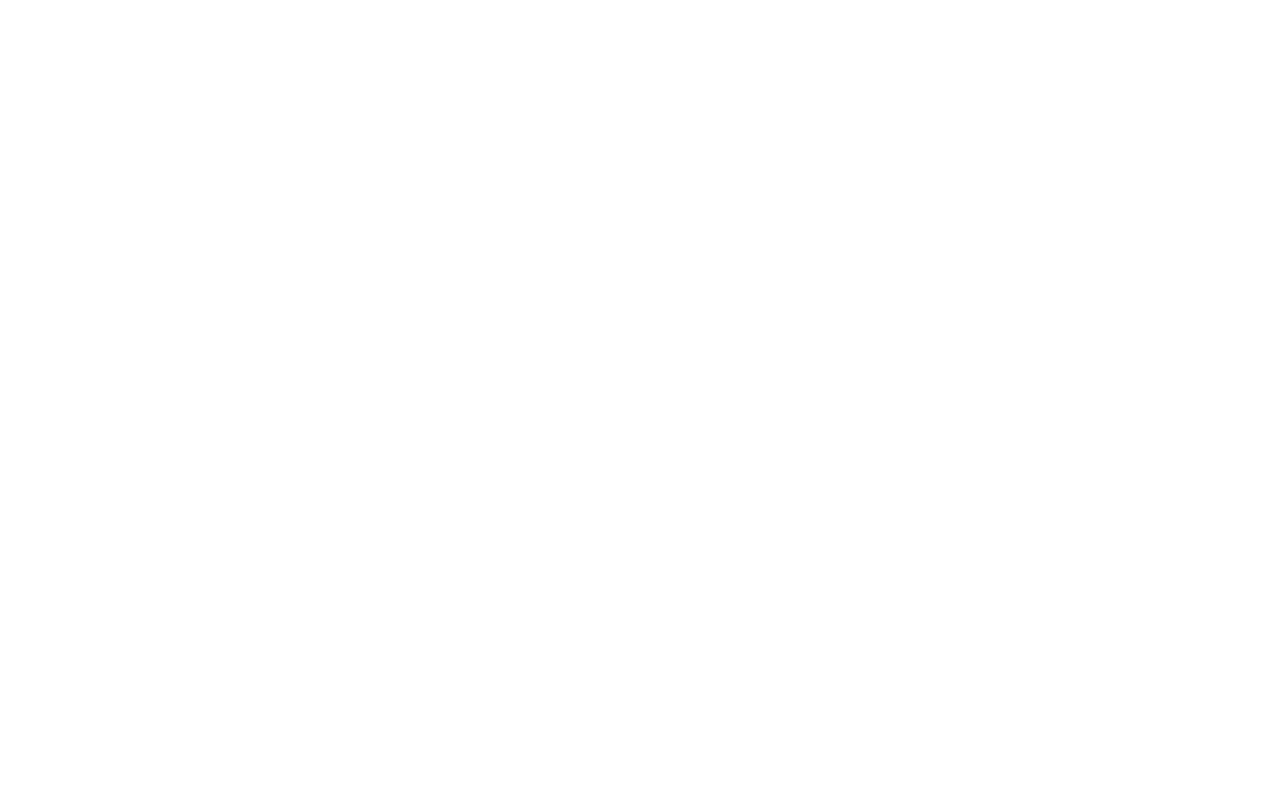
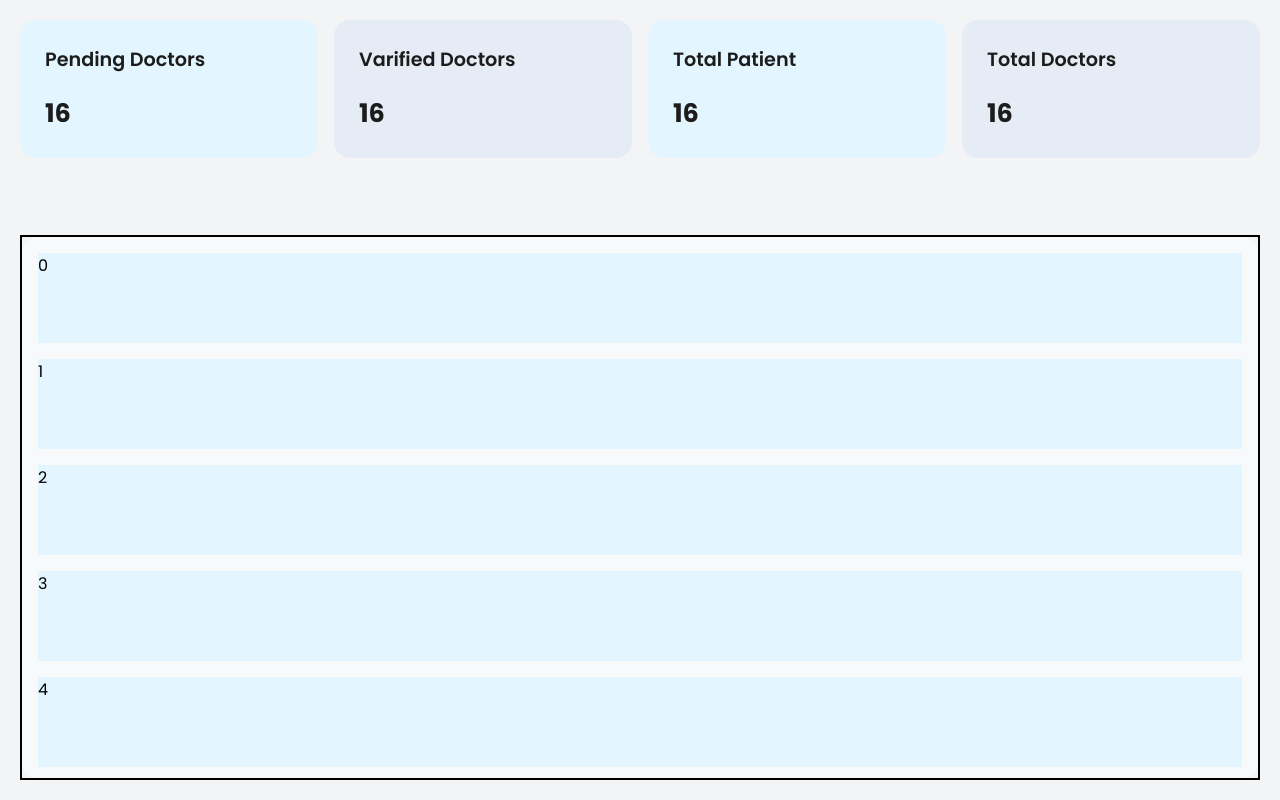
Before and after one commit to anuragjaiswal12/Priscri-Bee, a React (Vite) app: page /Admin-Dashboard in a window 1280 px wide. Before the commit this address had no page. Built offline with nearby package versions, Linux system fonts and the light colour scheme.

Commit message:
Added Dashboard component and UI folders for managing UI elements and Admin Dashboard

```diff
--- a/src/App.jsx
+++ b/src/App.jsx
@@ -1,6 +1,7 @@
 import LoginNavigator from "./Components/LoginNavigator"
 import {Routes,Route} from 'react-router-dom'
 import AdminLogin from "./Components/Admin/AdminLogin"
+import AdminDashbord from "./Components/Admin/AdminDashboard"
 import DoctorLogin from "./Components/Doctor/DoctorLogin"
 import DoctorRegistration from "./Components/Doctor/DoctorRegistration"
 import DoctorDashboard from "./Components/Doctor/DoctorDashboard"
@@ -13,6 +14,7 @@
       <Routes>
         <Route path="/" element={<LoginNavigator/>}/>
         <Route path="/Admin-Login" element={<AdminLogin/>}/>
+        <Route path="/Admin-Dashboard" element={<AdminDashbord/>}/>
         <Route path="/Doctor-Login" element={<DoctorLogin/>}/>
         <Route path="/Doctor-Registration" element={<DoctorRegistration/>}/>
         <Route path="/Doctor-Dashboard" element={<DoctorDashboard/>}/>
--- /dev/null
+++ b/src/Components/Admin/AdminDashboard.jsx
@@ -0,0 +1,29 @@
+import DashbordCard from "../Ui/DashbordCards";
+import DasboardBoady from "../Ui/DashboardBody";
+import React, { useState } from 'react';
+
+import "../../css/Admin.css"
+
+
+function AdminDashbord() {
+    const [elementState,setElementsState] = useState({
+        pendingDoctorsList:false,
+        varifiedDoctorsList:false
+    })
+    // Pending Doctors array of Obj
+    return (
+        <div className="admin-container main--container">
+            <div className="admin__header__cards">
+                <DashbordCard header="Pending Doctors" value={16} type="one" />
+                <DashbordCard header="Varified Doctors" value={16} type="two"/>
+                <DashbordCard header="Total Patient" value={16} type="one"/>
+                <DashbordCard header="Total Doctors" value={16} type="two"/>
+            </div>
+            <div className="admin__dashboard__body">
+                <DasboardBoady/>
+            </div>
+        </div>
+    );
+}
+
+export default AdminDashbord;
--- /dev/null
+++ b/src/Components/Ui/DashboardBody.jsx
@@ -0,0 +1,26 @@
+import "../../css/Dashboard.css"
+import React, { useState } from 'react';
+
+function DasboardBoady() {
+    const [selectedElemnet,setSelectedElemnet] = useState(null)
+    const elementsArray = new Array(20).fill(20).map((item,index) => (
+            <div
+                className="dashboard__body__elements"
+                onClick={()=>extendElements(index)}
+                style={{"min-height": selectedElemnet === index ? "300px" :"90px"}}
+                >
+                    {index}
+            </div>
+        ))
+
+    function extendElements(id){
+        selectedElemnet === id ? setSelectedElemnet(null) : setSelectedElemnet(id)
+    }
+    return (
+        <div className="dashboard__body">
+            {elementsArray}
+        </div>
+     );
+}
+
+export default DasboardBoady;
--- /dev/null
+++ b/src/Components/Ui/DashbordCards.jsx
@@ -0,0 +1,12 @@
+import "../../css/Dashboard.css"
+
+function DashbordCard(props) {
+    return (
+        <div className={`dashboard__card dashboard--bg--${props.type}`}>
+            <div className="dashboard__card__header">{props.header}</div>
+            <div className="dashboard__card__value">{props.value}</div>
+        </div>
+     );
+}
+
+export default DashbordCard;
--- /dev/null
+++ b/src/css/Admin.css
@@ -0,0 +1,16 @@
+.admin-container{
+    flex-direction: column;
+}
+.admin__header__cards{
+    display: grid;
+    grid-template-columns: repeat(4, 1fr);
+    width: 100%;
+    height: 300px;
+    row-gap:1rem ;
+    column-gap:1rem ;
+}
+.admin__dashboard__body{
+    height: 100%;
+    border: 2px solid black;
+    overflow: hidden;
+}
--- /dev/null
+++ b/src/css/Dashboard.css
@@ -0,0 +1,45 @@
+:root{
+    --bg-one-dashboard:#E3F5FF;
+    --bg-two-dashboard: #E5ECF6;
+    --fc-color-dashboard: #1C1C1C;
+    --border-radius-dashboard:16px;
+}
+.dashboard--bg--one{
+    background-color: var(--bg-one-dashboard);
+}
+.dashboard--bg--two{
+    background-color: var(--bg-two-dashboard);
+}
+.dashboard__card{
+    width: 100%;
+    height: fit-content;
+    border-radius: var(--border-radius-dashboard);
+    color: var(--fc-color-dashboard);
+    padding: 25px;
+}
+.dashboard__card__header{
+    font-weight: 600;
+    margin-bottom: 20px;
+    font-size: 1.2rem;
+}
+.dashboard__card__value{
+    font-size: 1.6rem;
+    font-weight: 700;
+    color: #1C1C1C;
+}
+.dashboard__body{
+    width: 100%;
+    height: 100%;
+    border-radius: var(--border-radius-dashboard);
+    background-color: #F7F9FB;
+    display: flex;
+    flex-direction: column;
+    gap:1rem;
+    padding: 1rem;
+    overflow: scroll;
+}
+.dashboard__body__elements{
+    width: 100%;
+    min-height: 60px;
+    background: var(--bg-one-dashboard);
+}
```
